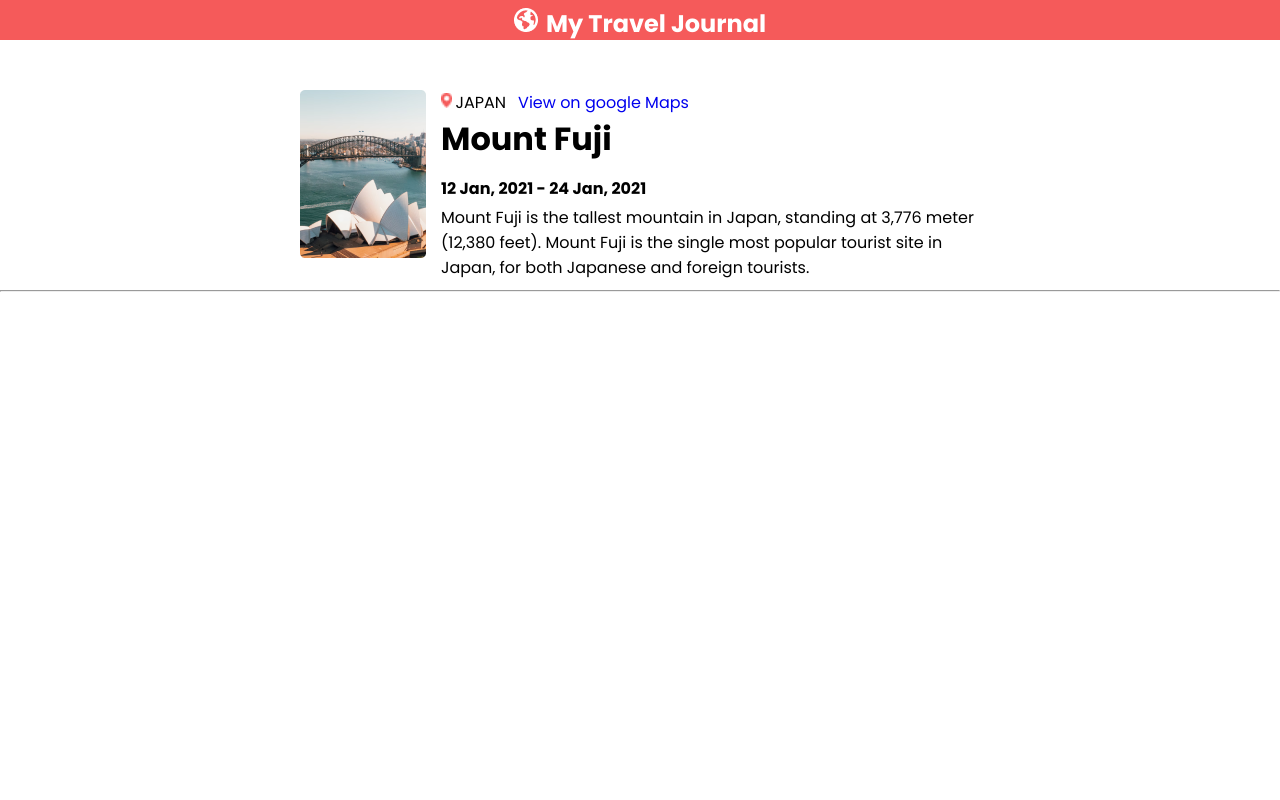
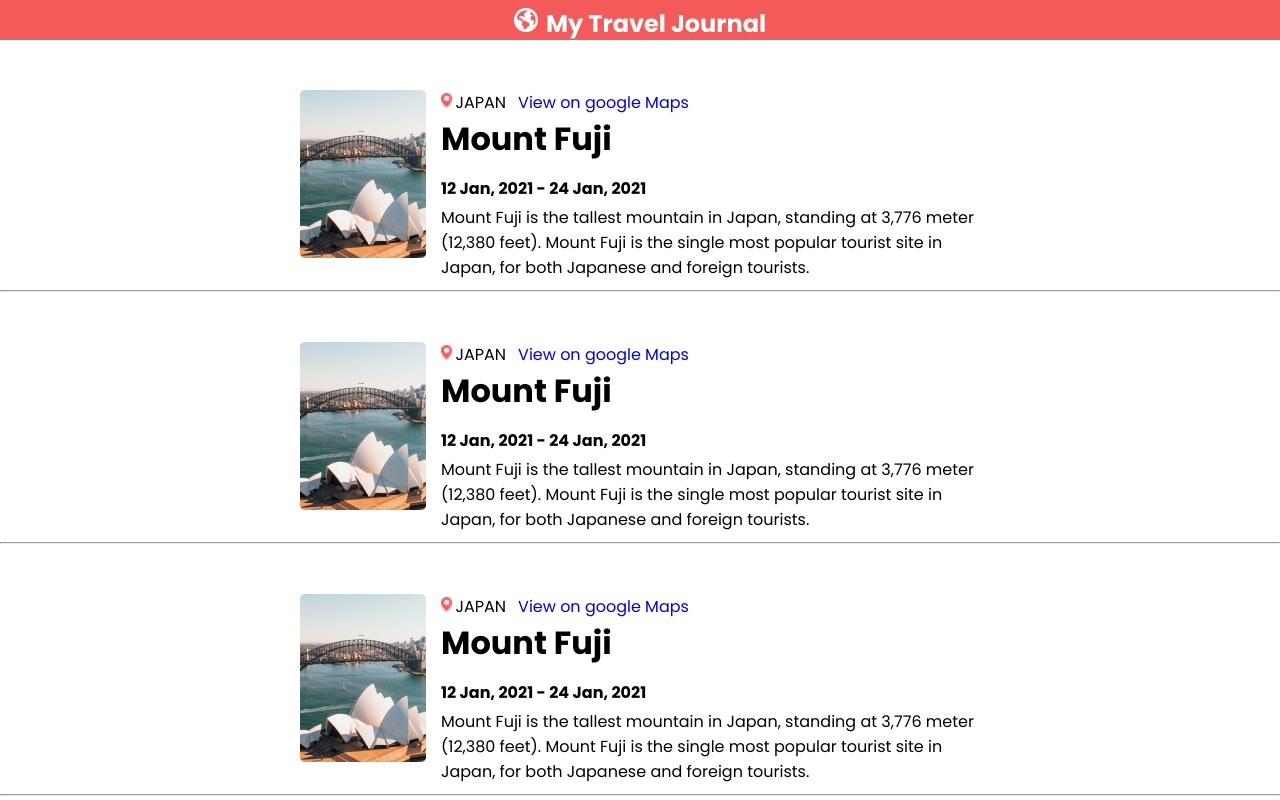
Before and after one commit to lawal-mj/Scrimba-stuff, a React (Create React App) app in the folder my-app/: page / in a window 1280 px wide. Shown: the top 800 px of the page. Built offline with nearby package versions, Linux system fonts and the light colour scheme.

Commit message:
fixed structure and map function

```diff
--- a/my-app/src/App.js
+++ b/my-app/src/App.js
@@ -4,7 +4,10 @@ import data from './data'
 
 function App(){
   const dataList = data.map(function(item){
-    return item
+    return <Card
+              key={item.id}
+              item = {item}
+              />
   })
 
   console.log(dataList)
@@ -13,16 +16,17 @@ function App(){
   return(
     <>
       <Navbar />
+      {dataList}
 
 
-      <Card
+      {/* <Card
         key={dataList[0].id}
         img={dataList[0].img}
         country={dataList[0].country}
         location={dataList[0].location}
         date={dataList[0].date}
         description={dataList[0].description}
-        />
+        /> */}
 
     </>
     )
--- a/my-app/src/components/Card.js
+++ b/my-app/src/components/Card.js
@@ -4,7 +4,7 @@ function Card(props) {
     <>
     <div className="card">
       <div className="card--image">
-        <img src={"./images/" + props.img} alt="a1.png" />
+        <img src={"./images/" + props.item.img} alt="a1.png" />
       </div>
 
       <div className="card--body">
@@ -13,7 +13,7 @@ function Card(props) {
             <span>
               <img className="card--location-icon" src="./images/icons/location.png" alt="" />
             </span>
-            <span>{props.country}</span>
+            <span>{props.item.country}</span>
           </p>
           <div className="map--link">
           <span>
@@ -23,10 +23,10 @@ function Card(props) {
         </div>
 
 
-        <h1 className="card--maintext">{props.location}</h1>
-        <p className="card--dates">{props.date}</p>
+        <h1 className="card--maintext">{props.item.location}</h1>
+        <p className="card--dates">{props.item.date}</p>
         <p>
-          {props.description}
+          {props.item.description}
         </p>
       </div>
     </div>
```
